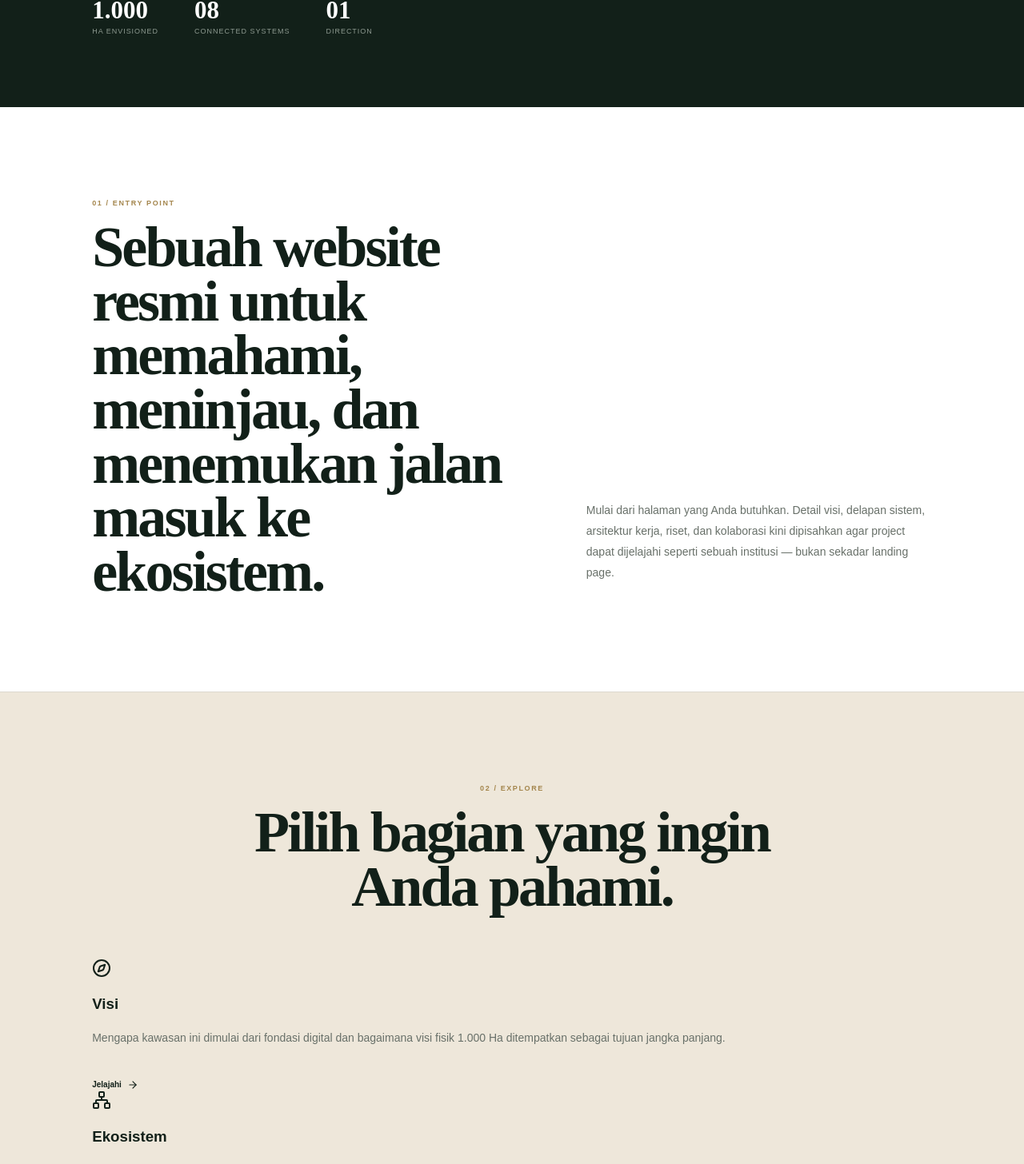
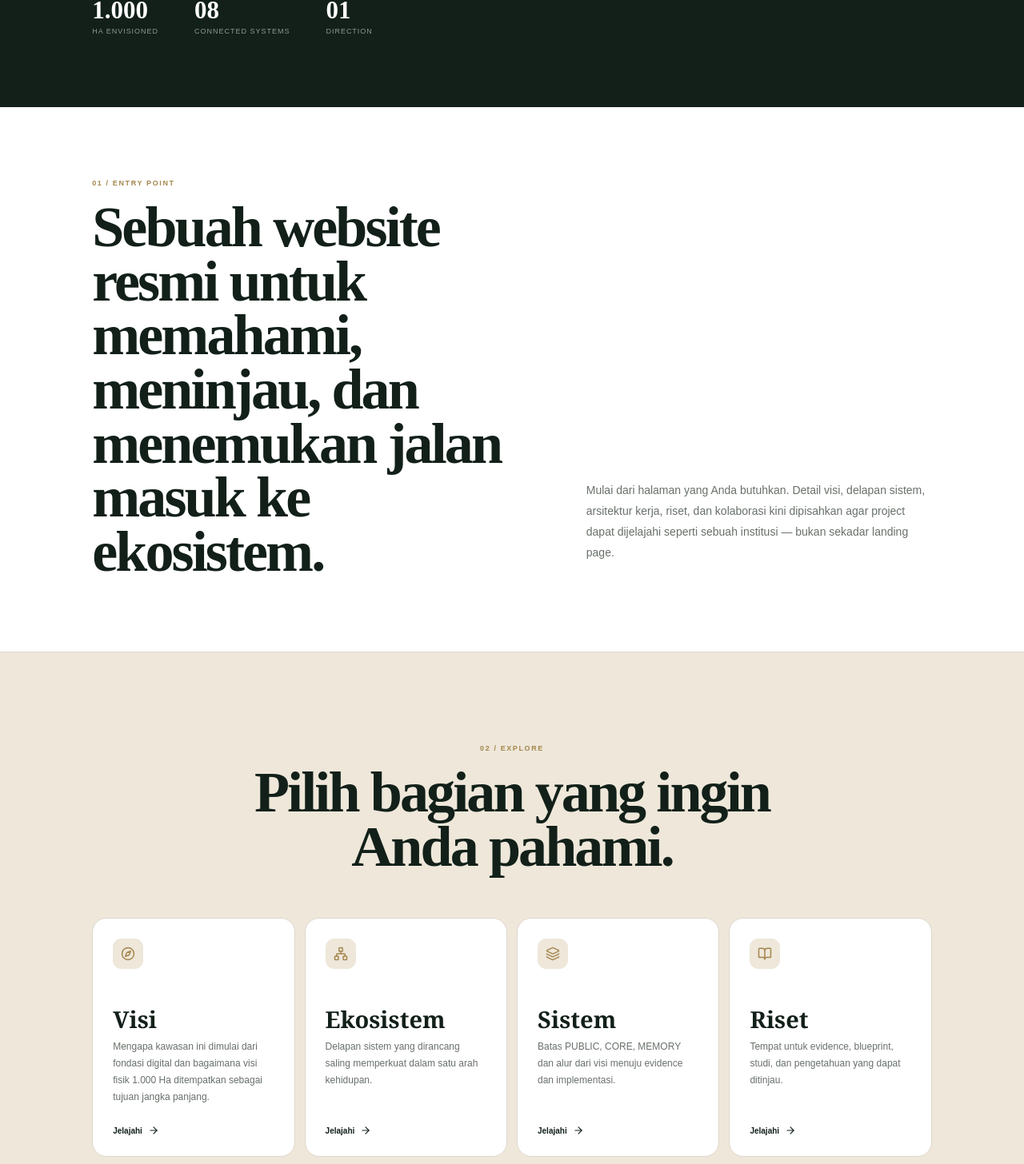
Before and after one commit to rllibo833-sudo/Landing-page-prototype, a React (Vite) app: page / in a window 1280 px wide. Shown: the part 932-2388 px from the top of the page at 80% size. Built offline with nearby package versions, Linux system fonts and the light colour scheme.

Commit message:
feat: add institutional multi-page design system styles

```diff
--- a/src/styles.css
+++ b/src/styles.css
@@ -1368,3 +1368,33 @@ a {
 
 
 .heroTertiary{margin-top:16px}.heroTertiary button{display:inline-flex;align-items:center;gap:7px;padding:7px 0;border:0;background:transparent;color:var(--muted);font-size:10px;font-weight:800;cursor:pointer}.heroTertiary button:hover{color:var(--ink)}.heroTertiary svg{width:13px;height:13px}@media(max-width:430px){.heroTertiary{text-align:center}.heroTertiary button{justify-content:center;width:100%}}
+
+
+/* INSTITUTIONAL MULTI-PAGE LAYER */
+.activeNav{background:#eee9df!important;color:var(--ink)!important}
+.nav a svg{width:12px;height:12px;vertical-align:-2px;margin-left:3px}
+.pageHero{position:relative;overflow:hidden;min-height:430px;display:flex;align-items:end;padding:95px clamp(22px,9vw,130px) 72px;background:var(--ink);color:#fff;border-bottom:1px solid rgba(255,255,255,.08)}
+.pageHeroGlow{position:absolute;width:760px;height:760px;right:-340px;top:-410px;border:1px solid rgba(231,213,167,.14);border-radius:50%}
+.pageHeroGlow:after{content:'';position:absolute;width:500px;height:500px;left:110px;top:110px;border:1px solid rgba(231,213,167,.08);border-radius:50%}
+.pageHeroInner{position:relative;z-index:2;max-width:1080px;width:100%}
+.pageHero h1{max-width:980px;margin:22px 0 20px;font-family:'Cormorant Garamond',Georgia,serif;font-size:clamp(55px,7vw,94px);line-height:.9;letter-spacing:-.055em}
+.pageHero p{max-width:720px;margin:0;color:#c4cec7;font-size:16px;line-height:1.8}
+.homeIntro{padding-top:90px;padding-bottom:90px}
+.featureGrid{display:grid;grid-template-columns:repeat(4,1fr);gap:12px;margin-top:50px}
+.featureGrid.four{grid-template-columns:repeat(4,1fr)}
+.featureCard{min-height:280px;display:flex;flex-direction:column;padding:25px;background:var(--white);border:1px solid var(--line);border-radius:18px;transition:transform .2s ease,box-shadow .2s ease}
+.featureCard:hover{transform:translateY(-3px);box-shadow:0 18px 45px rgba(18,32,25,.08)}
+.featureIcon{width:38px;height:38px;display:grid;place-items:center;border-radius:11px;background:var(--cream);color:var(--gold-dark)}
+.featureIcon svg{width:18px;height:18px}
+.featureCard h3{margin:48px 0 10px;font-family:'Cormorant Garamond',Georgia,serif;font-size:29px;line-height:1}
+.featureCard p{margin:0;font-size:12px;line-height:1.75}
+.featureCard .cardLink{margin-top:auto}
+.homeCTA{padding-top:90px;padding-bottom:90px}
+.sectionActions{display:flex;flex-wrap:wrap;gap:10px;margin-top:30px}
+.editorialGrid{display:grid;grid-template-columns:1.05fr .95fr;gap:clamp(35px,7vw,100px);align-items:start}
+.editorialGrid h2{max-width:700px}
+.prose{max-width:620px}.prose p{margin:0 0 22px;font-size:15px;line-height:1.9}
+.largeTruth{max-width:620px;display:grid;grid-template-columns:1fr 1fr;gap:10px}.largeTruth div{padding:20px;background:rgba(255,255,255,.55);border:1px solid var(--line);border-radius:12px;display:flex;flex-direction:column}.largeTruth strong{font-size:11px}.largeTruth span{margin-top:6px;color:var(--muted);font-size:10px}
+.systemFlowPage .systemFlow{margin-top:55px}
+@media(max-width:1000px){.featureGrid,.featureGrid.four{grid-template-columns:1fr 1fr}.editorialGrid{grid-template-columns:1fr;gap:28px}}
+@media(max-width:760px){.pageHero{min-height:390px;padding-top:70px;padding-bottom:55px}.pageHero h1{font-size:clamp(48px,14vw,70px)}.pageHero p{font-size:14px}.featureGrid,.featureGrid.four{grid-template-columns:1fr}.featureCard{min-height:230px}.editorialGrid{grid-template-columns:1fr}.largeTruth{grid-template-columns:1fr}.homeIntro{padding-top:70px;padding-bottom:70px}}
```
